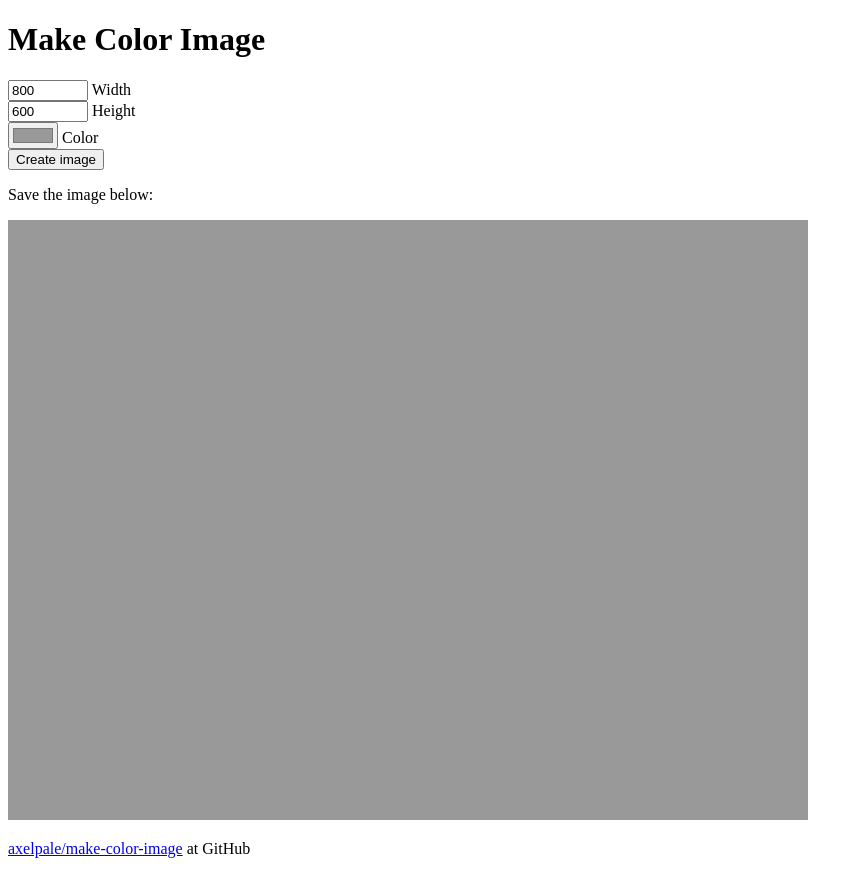
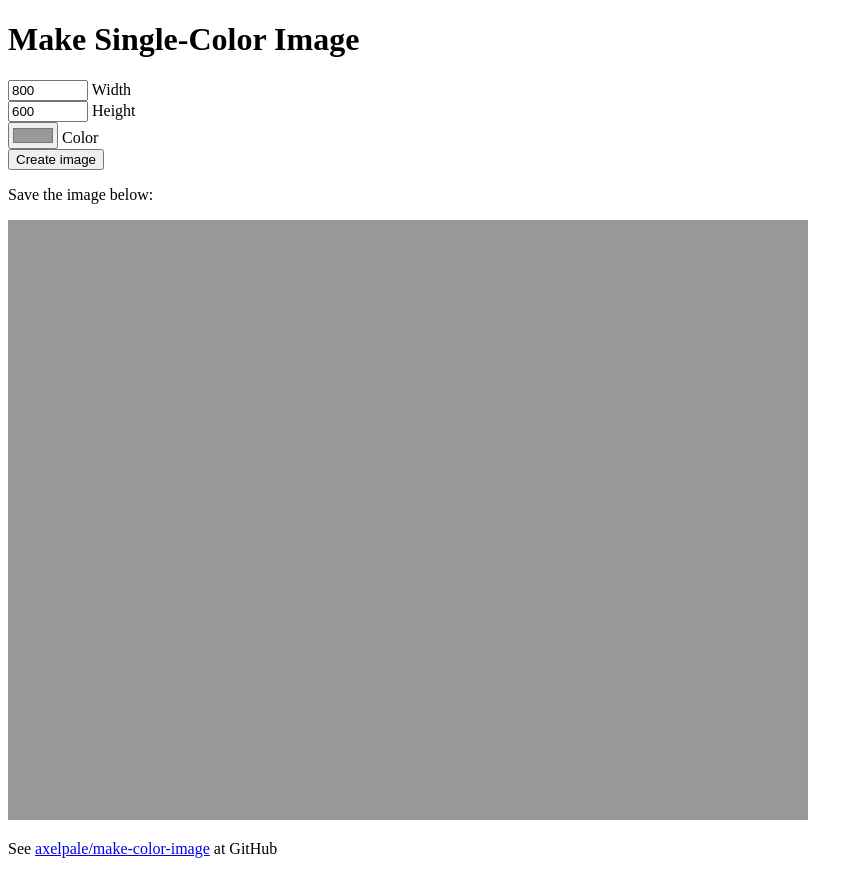
Before and after one commit to axelpale/make-color-image, a website: page index.html in a window 1280 px wide. Shown: the whole page, without its empty margins (0-863 px from the left). Drawn offline with Linux system fonts and the light colour scheme.

Commit message:
Improve link and title

```diff
--- a/index.html
+++ b/index.html
@@ -11,7 +11,7 @@
     a:active { color: lightblue; }
   </style>
 </head><body>
-  <h1>Make Color Image</h1>
+  <h1>Make Single-Color Image</h1>
   <div>
     <input type="number" name="imgwidth" id="imgwidth"
            min="1" max="16000" step="1" value="800">
@@ -33,7 +33,7 @@
   <p>Save the image below:</p>
   <canvas width="800" height="600" id="imgcanvas"></canvas>
 
-  <p><a href="https://github.com/axelpale/make-color-image">axelpale/make-color-image</a> at GitHub</p>
+  <p>See <a href="https://github.com/axelpale/make-color-image">axelpale/make-color-image</a> at GitHub</p>
 
   <script>
   (function () {
```
